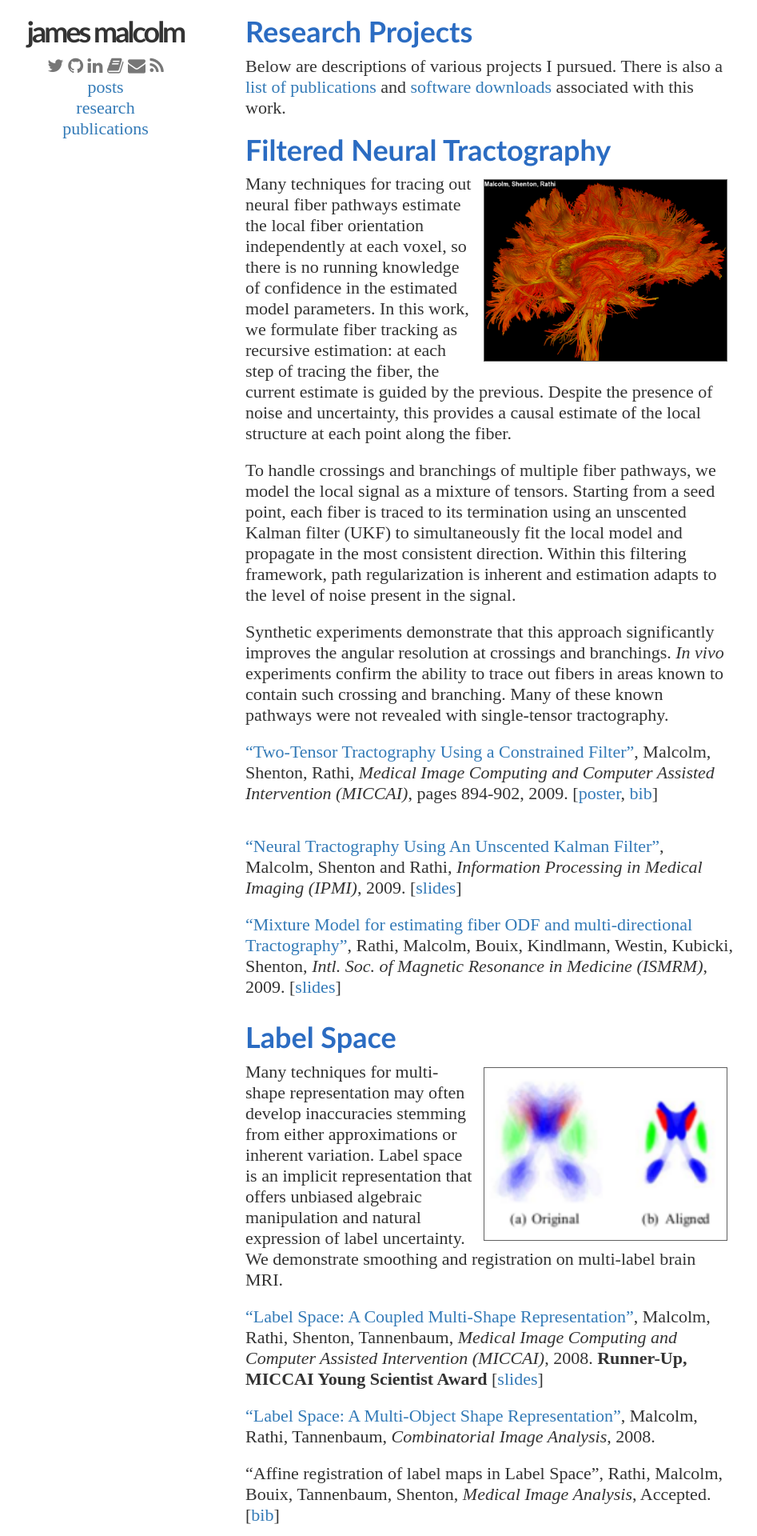
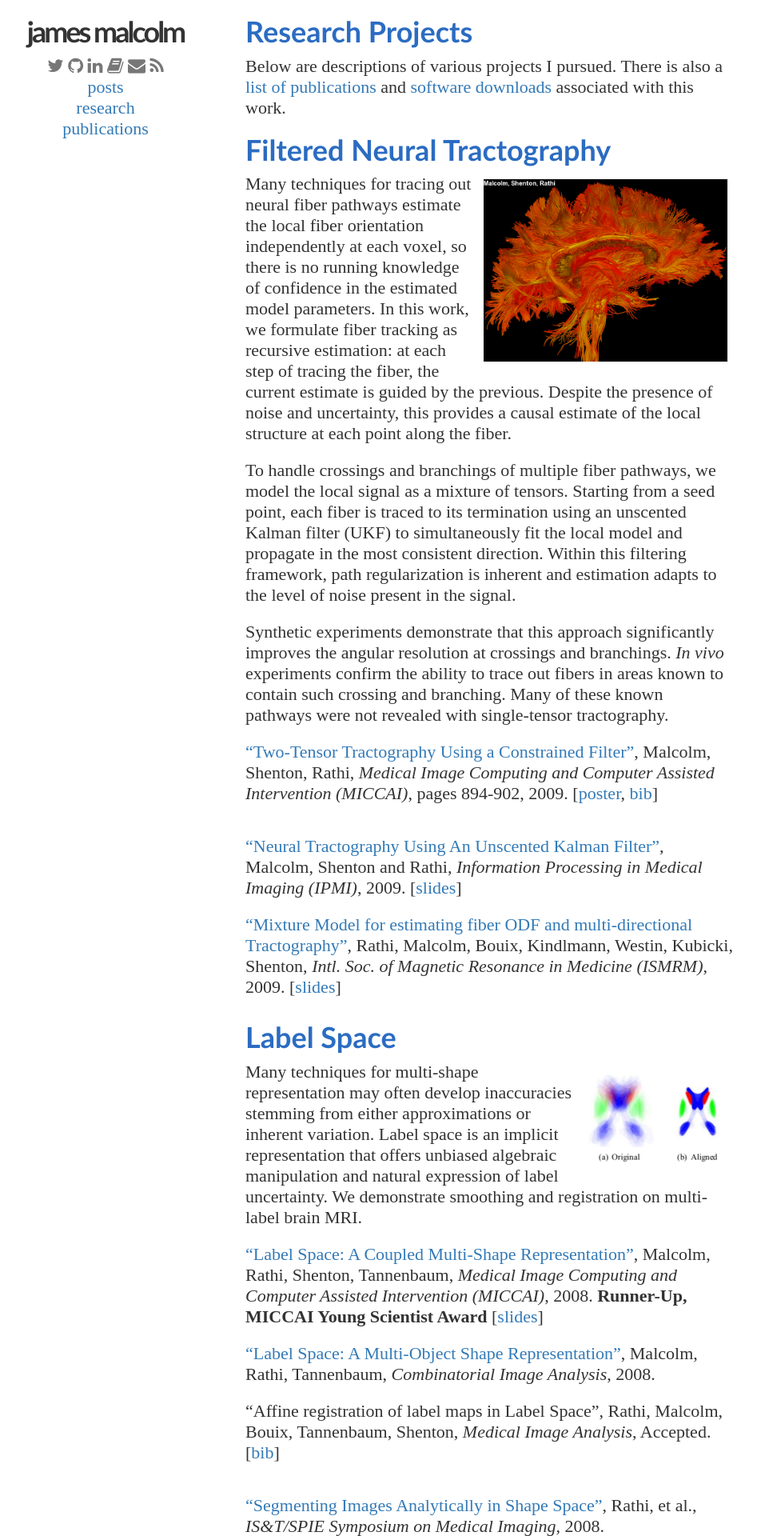
Before and after one commit to jgmalcolm/jgmalcolm.github.io, a Jekyll site: the page built from publications/research.html, in a window 1280 px wide. Shown: the top 1920 px of the page at 80% size, without its empty margins (28-975 px from the left). Built offline with Jekyll 4.4.1, drawn with Linux system fonts in a browser that asks for light colours; nearby versions of some CDN libraries.

Commit message:
max width on images, drop border

```diff
--- a/css/overrides.css
+++ b/css/overrides.css
@@ -68,17 +68,16 @@ a.post-excerpt:hover {
 }
 
 #content img {
-    width: 90%;
+    max-width: 90%;
     align: center;
     padding-top: 20px;
     padding-bottom: 20px;
 }
 #content img.thumb {
-    width: 50%;
-    border: 1px solid #606060;
     margin: 7px;
     float: right;
     padding: 0;
+    max-width: 50%;
 }
 
 
```
